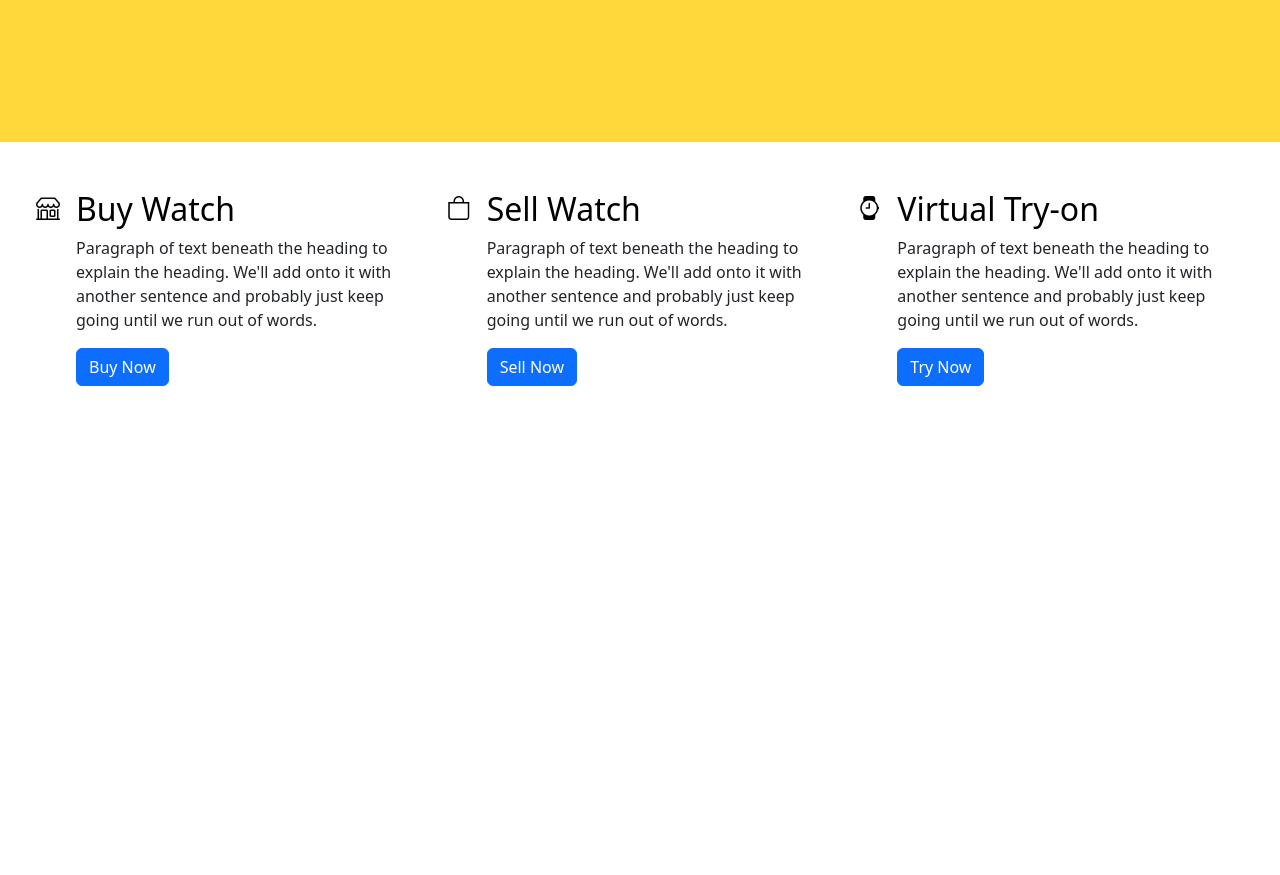
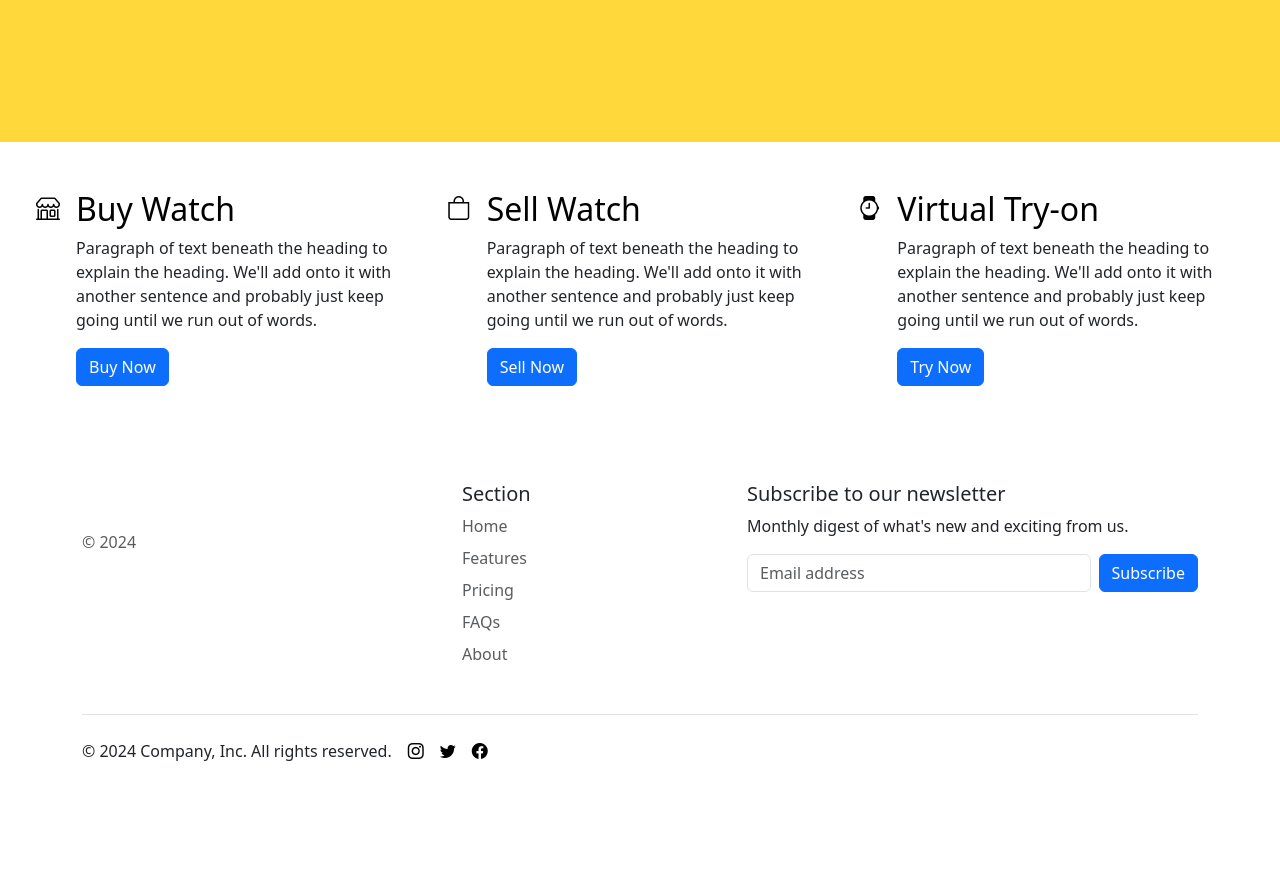
Before and after one commit to rizasakhi/software-engineering-aol, a plain HTML site: page index.html in a window 1280 px wide. Shown: the part 314-1189 px from the top of the page. Before the commit the page ends 800 px from the top, so only its background shows below. Drawn offline with nearby package versions, Linux system fonts and the light colour scheme.

Commit message:
mengedit file html

```diff
--- a/index.html
+++ b/index.html
@@ -98,6 +98,50 @@
           </div>
         </div>
       </div>
+      <!-- Footer -->
+      <div class="container">
+        <footer class="py-5">
+          <div class="row">
+            <div class="col mb-3">
+              <a href="/" class="d-flex align-items-center mb-3 link-body-emphasis text-decoration-none">
+                <svg class="bi me-2" width="40" height="32"><use xlink:href="#bootstrap"></use></svg>
+              </a>
+              <p class="text-body-secondary">© 2024</p>
+            </div>
+
+            <div class="col-6 col-md-2 mb-3">
+              <h5>Section</h5>
+              <ul class="nav flex-column">
+                <li class="nav-item mb-2"><a href="#" class="nav-link p-0 text-body-secondary">Home</a></li>
+                <li class="nav-item mb-2"><a href="#" class="nav-link p-0 text-body-secondary">Features</a></li>
+                <li class="nav-item mb-2"><a href="#" class="nav-link p-0 text-body-secondary">Pricing</a></li>
+                <li class="nav-item mb-2"><a href="#" class="nav-link p-0 text-body-secondary">FAQs</a></li>
+                <li class="nav-item mb-2"><a href="#" class="nav-link p-0 text-body-secondary">About</a></li>
+              </ul>
+            </div>
+
+            <div class="col-md-5 offset-md-1 mb-3">
+              <form>
+                <h5>Subscribe to our newsletter</h5>
+                <p>Monthly digest of what's new and exciting from us.</p>
+                <div class="d-flex flex-column flex-sm-row w-100 gap-2">
+                  <label for="newsletter1" class="visually-hidden">Email address</label>
+                  <input id="newsletter1" type="text" class="form-control" placeholder="Email address">
+                  <button class="btn btn-primary" type="button">Subscribe</button>
+                </div>
+              </form>
+            </div>
+          </div>
+          <div class="d-flex flex-column flex-sm-row py-4 my-4 border-top">
+            <p>© 2024 Company, Inc. All rights reserved.</p>
+            <ul class="list-unstyled d-flex">
+              <li class="ms-3"><a class="link-body-emphasis" href="#"><i class="bi-instagram"></i></a></li>
+              <li class="ms-3"><a class="link-body-emphasis" href="#"><i class="bi-twitter"></i></a></li>
+              <li class="ms-3"><a class="link-body-emphasis" href="#"><i class="bi-facebook"></i></a></li>
+            </ul>
+          </div>
+        </footer>
+      </div>
 <script src="https://cdn.jsdelivr.net/npm/bootstrap@5.3.3/dist/js/bootstrap.bundle.min.js" integrity="sha384-YvpcrYf0tY3lHB60NNkmXc5s9fDVZLESaAA55NDzOxhy9GkcIdslK1eN7N6jIeHz" crossorigin="anonymous"></script>
 </body>
 </html>
```
